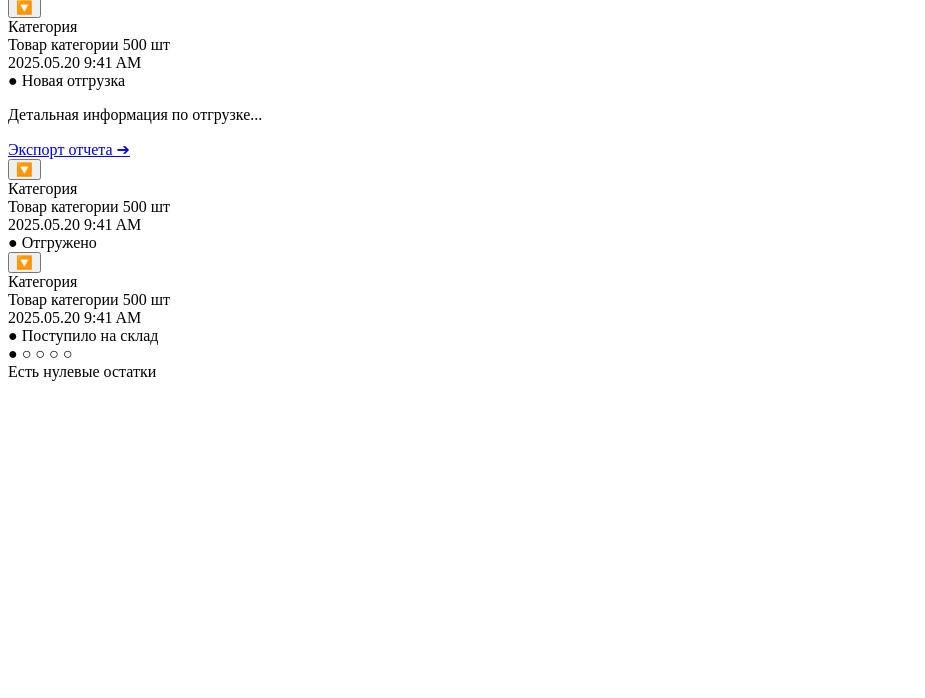
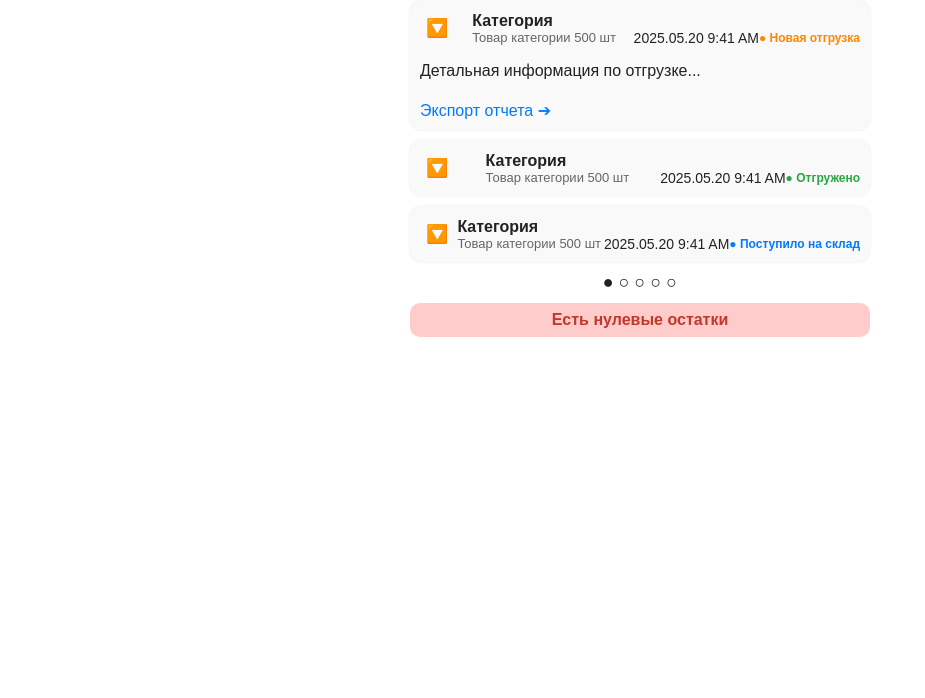
Before and after one commit to Meph3/tgpython, a plain HTML site: page gyrnal.html in a window 1280 px wide. Shown: the part 102-800 px from the top of the page, without its empty margins (0-925 px from the left). Drawn offline with Linux system fonts and the light colour scheme.

Commit message:
Update gyrnal.html

```diff
--- a/gyrnal.html
+++ b/gyrnal.html
@@ -4,7 +4,7 @@
   <meta charset="UTF-8" />
   <meta name="viewport" content="width=device-width, initial-scale=1.0"/>
   <title>Журнал операций</title>
-  <link rel="stylesheet" href="123456.css" />
+  <link rel="stylesheet" href="style.css" />
 </head>
 <body>
   <div class="container">
```
